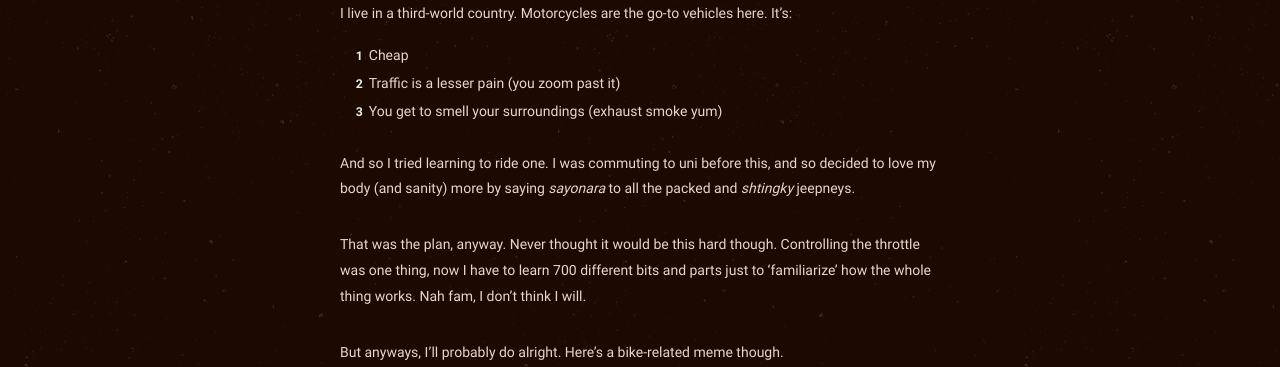
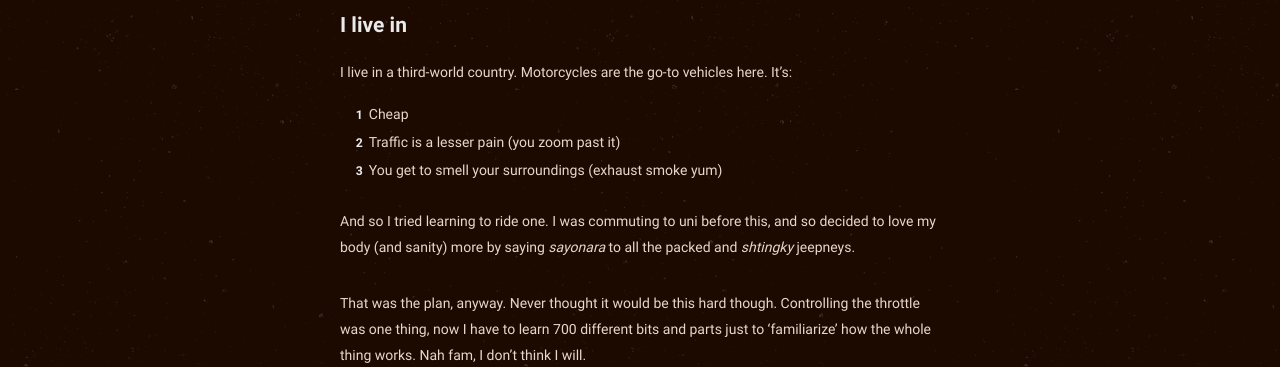
Before and after one commit to philippines69/carlcastroarchives, a Jekyll site: the page built from _posts/2022-07-24-i-tried-motorcycling-not-fun.md, in a window 1280 px wide and 900 px high, scrolled down 605 px, cut to the strip 247-614 px from the top of the window. Built offline with Jekyll 4.4.1, drawn with Linux system fonts in a browser that asks for light colours.

Commit message:
Update from Forestry.io philippines69 updated _posts/2022-07-24-i-tried-motorcycling-not-fun.md

```diff
--- a/_posts/2022-07-24-i-tried-motorcycling-not-fun.md
+++ b/_posts/2022-07-24-i-tried-motorcycling-not-fun.md
@@ -8,6 +8,9 @@ categories: Personal
 
 ---
 <figure> <img src="https://cdn.discordapp.com/attachments/993410728088305734/1001121939278024714/aa1d8aa476f29db36e43dbd9cbb98eff.jpg" alt="Motcycle" style="width:600px;"> <figcaption>...</figcaption> </figure>
+
+# I live in
+
 I live in a third-world country. Motorcycles are the go-to vehicles here. It's:
 
 1. Cheap
```
